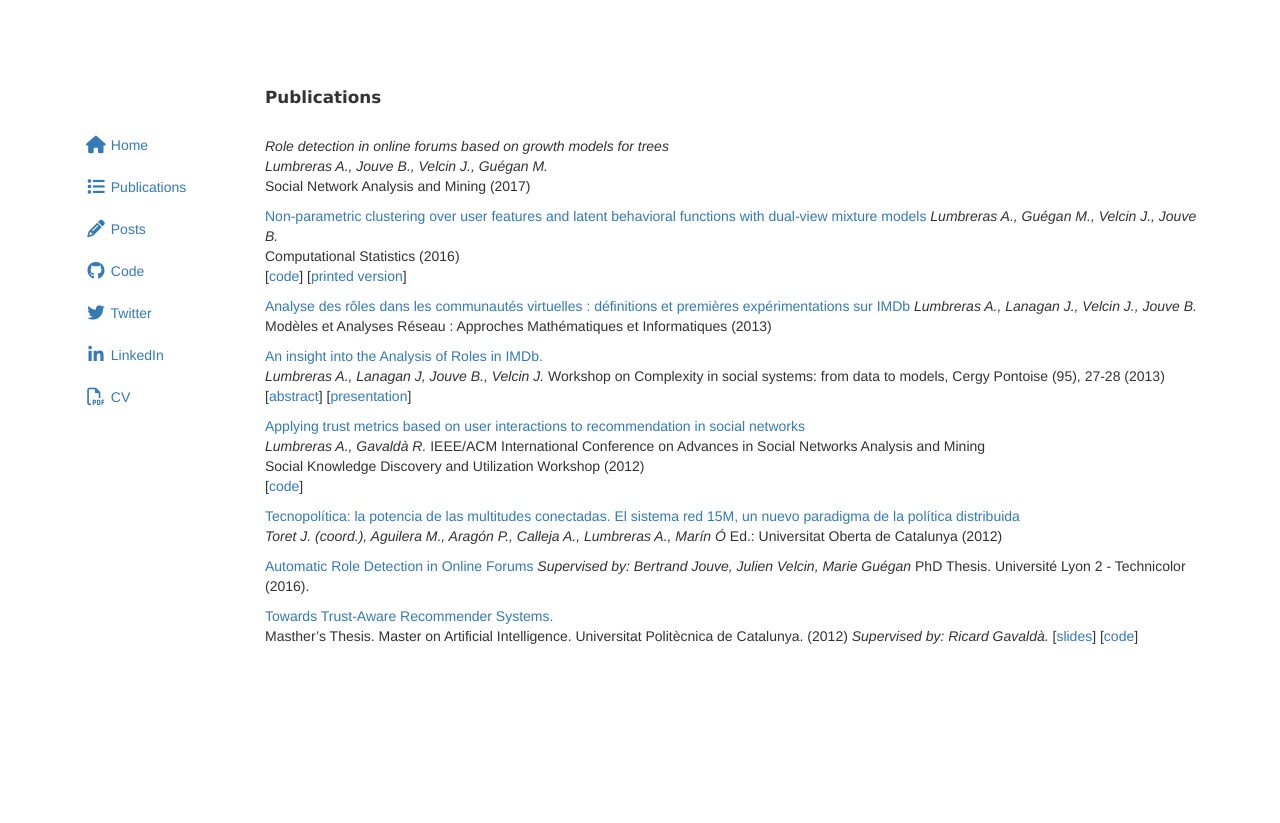
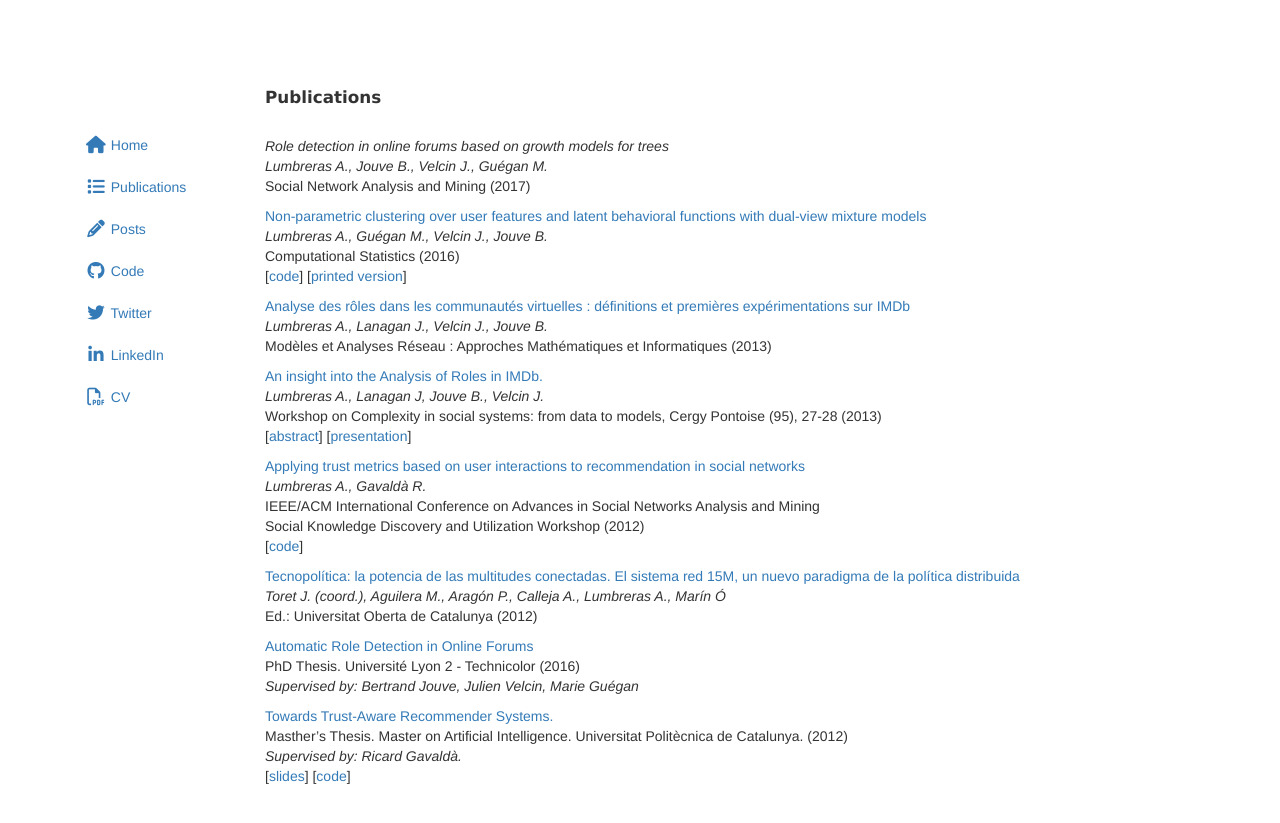
Before and after one commit to alumbreras/alumbreras.github.io, a Jekyll site: the page built from publications.md, in a window 1280 px wide. Shown: the top 823 px of the page. Built offline with Jekyll 4.4.1, drawn with Linux system fonts in a browser that asks for light colours; nearby versions of some CDN libraries; comment, search, counter and statistics services are not loaded.

```diff
--- a/publications.md
+++ b/publications.md
@@ -9,36 +9,35 @@ _Role detection in online forums based on growth models for trees_<br>
 *Lumbreras A., Jouve B., Velcin J., Guégan M.* <br>
 Social Network Analysis and Mining (2017)
 
-[Non-parametric clustering over user features and latent behavioral functions with dual-view mixture models](https://github.com/alumbreras/Dual-DPGMM/blob/master/doc/ComputStat%20submission/dualview_clustering_camera.pdf)
+[Non-parametric clustering over user features and latent behavioral functions with dual-view mixture models](https://github.com/alumbreras/Dual-DPGMM/blob/master/doc/ComputStat%20submission/dualview_clustering_camera.pdf)  <br>
 *Lumbreras A., Guégan M., Velcin J., Jouve B.* <br>
-Computational Statistics (2016)
-[[code](https://github.com/alumbreras/Dual-DPGMM)]
-[[printed version](http://link.springer.com/article/10.1007/s00180-016-0668-0)]
+Computational Statistics (2016)   <br>
+[[code](https://github.com/alumbreras/Dual-DPGMM)] [[printed version](http://link.springer.com/article/10.1007/s00180-016-0668-0)]
 
-[Analyse des rôles dans les communautés virtuelles : définitions et premières expérimentations sur IMDb](http://arxiv.org/ftp/arxiv/papers/1309/1309.7187.pdf)
-*Lumbreras A., Lanagan J., Velcin J.,  Jouve B.*
+[Analyse des rôles dans les communautés virtuelles : définitions et premières expérimentations sur IMDb](http://arxiv.org/ftp/arxiv/papers/1309/1309.7187.pdf) <br>
+*Lumbreras A., Lanagan J., Velcin J.,  Jouve B.* <br>
 Modèles et Analyses Réseau : Approches Mathématiques et Informatiques (2013)
 
-[An insight into the Analysis of Roles in IMDb.](http://complexity-in-social-systems.u-cergy.fr/?page_id=326)
-*Lumbreras A., Lanagan J, Jouve B., Velcin J.*
-Workshop on Complexity in social systems: from data to models, Cergy Pontoise (95), 27-28 (2013)
+[An insight into the Analysis of Roles in IMDb.](http://complexity-in-social-systems.u-cergy.fr/?page_id=326)   <br>
+*Lumbreras A., Lanagan J, Jouve B., Velcin J.* <br>
+Workshop on Complexity in social systems: from data to models, Cergy Pontoise (95), 27-28 (2013) <br>
 [[abstract](http://albertolumbreras.net/files/Lumbreras_et_al_2013_1.pdf)] [[presentation](http://albertolumbreras.net/files/Lumbreras_et_al_2013_1_slides.pdf)]
 
-[Applying trust metrics based on user interactions to recommendation in social networks](http://albertolumbreras.net/files/Lumbreras_Gavalda_ASONAM_2012_extversion.pdf)
-*Lumbreras A., Gavaldà R.*
-IEEE/ACM International Conference on Advances in Social Networks Analysis and Mining
-Social Knowledge Discovery and Utilization Workshop  (2012)
+[Applying trust metrics based on user interactions to recommendation in social networks](http://albertolumbreras.net/files/Lumbreras_Gavalda_ASONAM_2012_extversion.pdf)  <br>
+*Lumbreras A., Gavaldà R.* <br>
+IEEE/ACM International Conference on Advances in Social Networks Analysis and Mining    <br>
+Social Knowledge Discovery and Utilization Workshop  (2012)  <br>
 [[code](https://bitbucket.org/alumbreras/trust-aware-recommender-system-for-tweets/)]
 
-[Tecnopolítica: la potencia de las multitudes conectadas. El sistema red 15M, un nuevo paradigma de la política distribuida](http://tecnopolitica.net/sites/default/files/1878-5799-3-PB%20%282%29.pdf)
-*Toret J. (coord.), Aguilera M., Aragón P., Calleja A., Lumbreras A., Marín Ó*
+[Tecnopolítica: la potencia de las multitudes conectadas. El sistema red 15M, un nuevo paradigma de la política distribuida](http://tecnopolitica.net/sites/default/files/1878-5799-3-PB%20%282%29.pdf)   <br>
+*Toret J. (coord.), Aguilera M., Aragón P., Calleja A., Lumbreras A., Marín Ó* <br>
 Ed.: Universitat Oberta de Catalunya (2012)
 
-[Automatic Role Detection in Online Forums](https://tel.archives-ouvertes.fr/tel-01439342/)
-*Supervised by: Bertrand Jouve, Julien Velcin, Marie Guégan*
-PhD Thesis. Université Lyon 2 - Technicolor (2016).
+[Automatic Role Detection in Online Forums](https://tel.archives-ouvertes.fr/tel-01439342/) <br>
+PhD Thesis. Université Lyon 2 - Technicolor (2016) <br>
+*Supervised by: Bertrand Jouve, Julien Velcin, Marie Guégan* <br>
 
-[Towards Trust-Aware Recommender Systems.](http://albertolumbreras.net/files/Lumbreras_MasterThesis.pdf)
-Masther’s Thesis. Master on Artificial Intelligence. Universitat Politècnica de Catalunya. (2012)
-*Supervised by: Ricard Gavaldà.*
+[Towards Trust-Aware Recommender Systems.](http://albertolumbreras.net/files/Lumbreras_MasterThesis.pdf) <br>
+Masther’s Thesis. Master on Artificial Intelligence. Universitat Politècnica de Catalunya. (2012) <br>
+*Supervised by: Ricard Gavaldà.* <br>
 [[slides](http://www.slideshare.net/anarcaster/towards-trustaware-recommender-systems)] [[code](https://bitbucket.org/alumbreras/trust-aware-recommender-system-for-tweets)]
```
